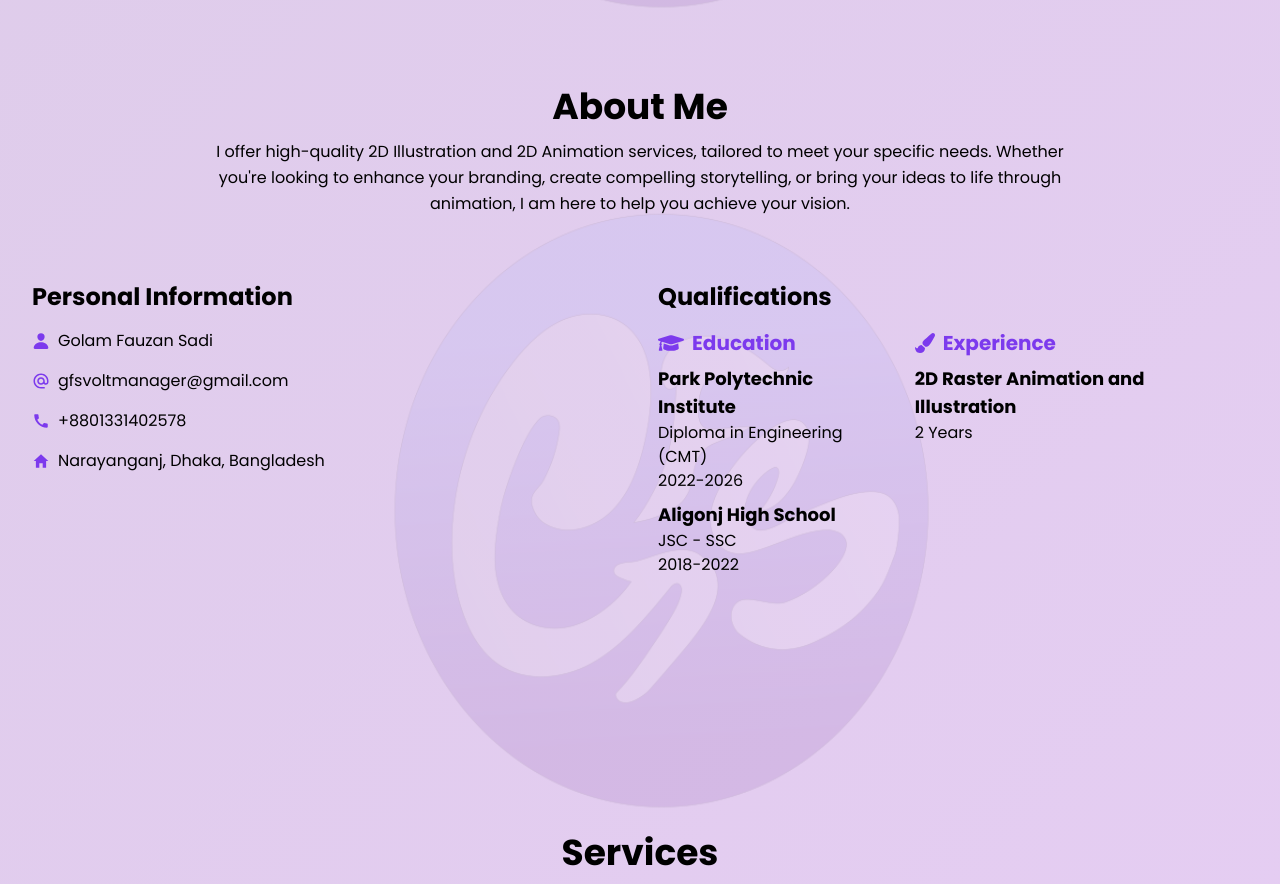
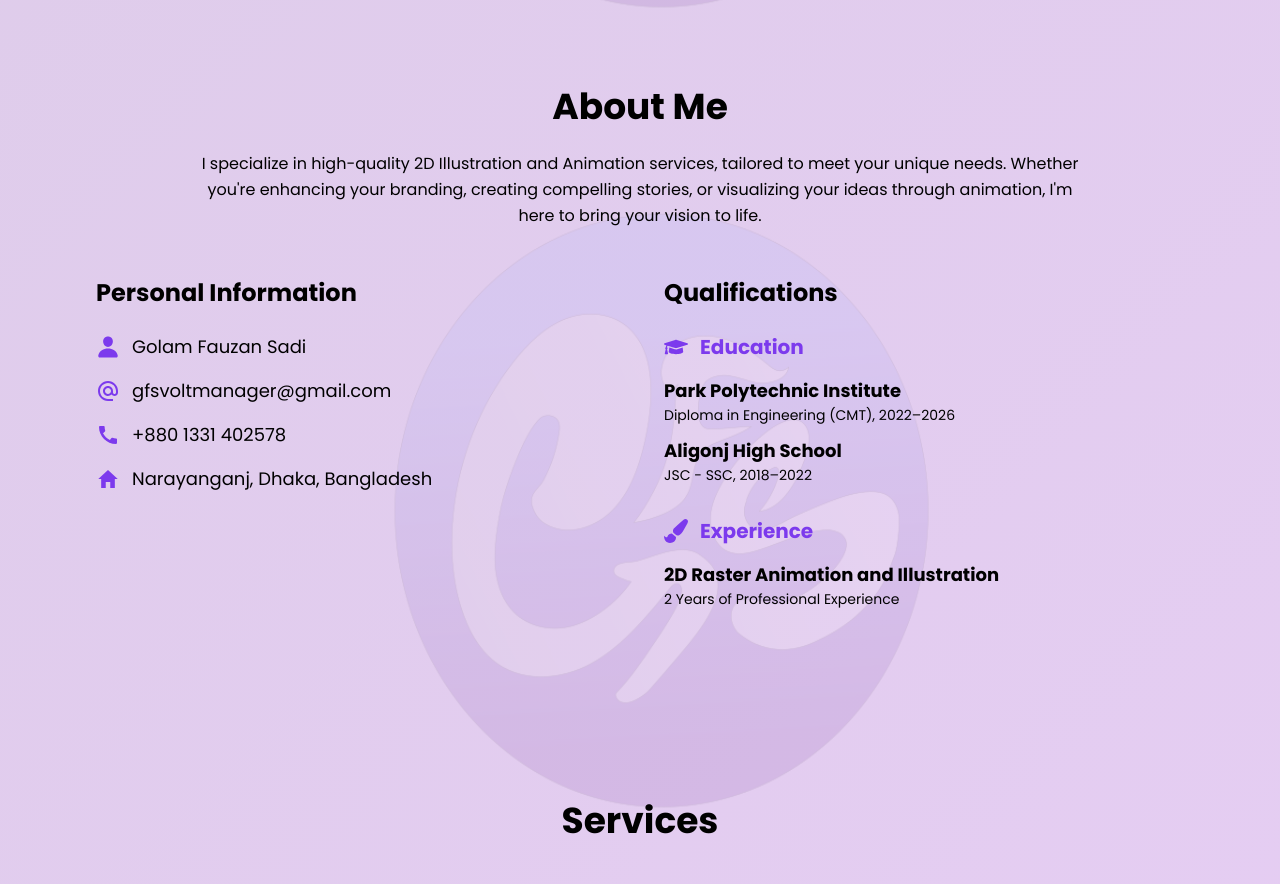
Before and after one commit to tuhin-ahmed-45/sadi-portfolio, a Next.js app: page / in a window 1280 px wide. Shown: the part 1480-2364 px from the top of the page. Built offline with nearby package versions, Linux system fonts and the light colour scheme.

Commit message:
Final look

```diff
--- a/app/page.jsx
+++ b/app/page.jsx
@@ -50,66 +50,72 @@ export default function Home() {
 
       {/* About Me */}
       <section className="py-12 md:py-20">
-        <h1 className="text-center text-3xl md:text-4xl font-bold">About Me</h1>
-        <p className="text-center mt-3 leading-relaxed max-w-4xl mx-auto">
-          I offer high-quality 2D Illustration and 2D Animation services, tailored to meet your specific needs.
-          Whether you&apos;re looking to enhance your branding, create compelling storytelling, or bring your ideas
-          to life through animation, I am here to help you achieve your vision.
+        <h1 className="text-center text-3xl md:text-4xl font-bold mb-6">About Me</h1>
+        <p className="text-center leading-relaxed max-w-4xl mx-auto mb-12">
+          I specialize in high-quality 2D Illustration and Animation services, tailored to meet your unique needs. Whether you're enhancing your branding, creating compelling stories, or visualizing your ideas through animation, I'm here to bring your vision to life.
         </p>
-        <div className="py-10 md:py-16">
-          <div className="grid grid-cols-1 md:grid-cols-6 gap-9">
+        <div className="grid grid-cols-1 md:grid-cols-2 gap-12 px-6 lg:px-16">
           {/* Personal Information */}
-            <div className="md:col-span-3 space-y-4">
-              <h1 className="text-2xl font-bold text-center md:text-left">Personal Information</h1>
+          <div>
+            <h2 className="text-2xl font-bold mb-6 text-center md:text-left">Personal Information</h2>
             <div className="space-y-4">
-                <h2 className="flex items-center">
-                  <IoPerson className="text-primary text-lg mr-2" />
-                  Golam Fauzan Sadi
-                </h2>
-                <h2 className="flex items-center">
-                  <MdAlternateEmail className="text-primary text-lg mr-2" />
+              <div className="flex items-center gap-3">
+                <IoPerson className="text-primary text-2xl" />
+                <p className="text-lg">Golam Fauzan Sadi</p>
+              </div>
+              <div className="flex items-center gap-3">
+                <MdAlternateEmail className="text-primary text-2xl" />
+                <p className="text-lg">
+                  <a href="mailto:gfsvoltmanager@gmail.com" className="hover:text-primary transition-colors">
                     gfsvoltmanager@gmail.com
-                </h2>
-                <h2 className="flex items-center">
-                  <MdCall className="text-primary text-lg mr-2" />
-                  +8801331402578
-                </h2>
-                <h2 className="flex items-center">
-                  <IoMdHome className="text-primary text-lg mr-2" />
-                  Narayanganj, Dhaka, Bangladesh
-                </h2>
+                  </a>
+                </p>
+              </div>
+              <div className="flex items-center gap-3">
+                <MdCall className="text-primary text-2xl" />
+                <p className="text-lg">
+                  <a href="tel:+8801331402578" className="hover:text-primary transition-colors">
+                    +880 1331 402578
+                  </a>
+                </p>
+              </div>
+              <div className="flex items-center gap-3">
+                <IoMdHome className="text-primary text-2xl" />
+                <p className="text-lg">Narayanganj, Dhaka, Bangladesh</p>
+              </div>
             </div>
           </div>
 
-            {/* Qualification */}
-            <div className="md:col-span-3 space-y-4">
-              <h1 className="text-2xl font-bold text-center md:text-left">Qualifications</h1>
-              <div className="flex flex-col gap-5 md:flex-row">
-                <div className="space-y-2">
-                  <h2 className="flex items-center gap-2 text-xl text-primary font-semibold">
-                    <FaGraduationCap size={26} />
+          {/* Qualifications */}
+          <div>
+            <h2 className="text-2xl font-bold mb-6 text-center md:text-left">Qualifications</h2>
+            <div className="space-y-8">
+              {/* Education */}
+              <div>
+                <h3 className="flex items-center gap-3 text-xl text-primary font-semibold mb-4">
+                  <FaGraduationCap className="text-primary text-2xl" />
                   Education
-                  </h2>
+                </h3>
+                <div className="space-y-3">
                   <div>
-                    <h2 className="text-lg font-semibold">Park Polytechnic Institute</h2>
-                    <p>Diploma in Engineering (CMT)</p>
-                    <p>2022-2026</p>
+                    <h4 className="text-lg font-semibold">Park Polytechnic Institute</h4>
+                    <p className="text-sm">Diploma in Engineering (CMT), 2022–2026</p>
                   </div>
                   <div>
-                    <h2 className="text-lg font-semibold">Aligonj High School</h2>
-                    <p>JSC - SSC</p>
-                    <p>2018-2022</p>
+                    <h4 className="text-lg font-semibold">Aligonj High School</h4>
+                    <p className="text-sm">JSC - SSC, 2018–2022</p>
                   </div>
                 </div>
-                <div className="space-y-2">
-                  <h2 className="flex items-center gap-2 text-xl text-primary font-semibold">
-                    <FaPaintBrush size={20} />
+              </div>
+              {/* Experience */}
+              <div>
+                <h3 className="flex items-center gap-3 text-xl text-primary font-semibold mb-4">
+                  <FaPaintBrush className="text-primary text-2xl" />
                   Experience
-                  </h2>
+                </h3>
                 <div>
-                    <h2 className="text-lg font-semibold">2D Raster Animation and Illustration</h2>
-                    <p>2 Years</p>
-                  </div>
+                  <h4 className="text-lg font-semibold">2D Raster Animation and Illustration</h4>
+                  <p className="text-sm">2 Years of Professional Experience</p>
                 </div>
               </div>
             </div>
```
Lines whose indentation alone changed are shown as unchanged.
